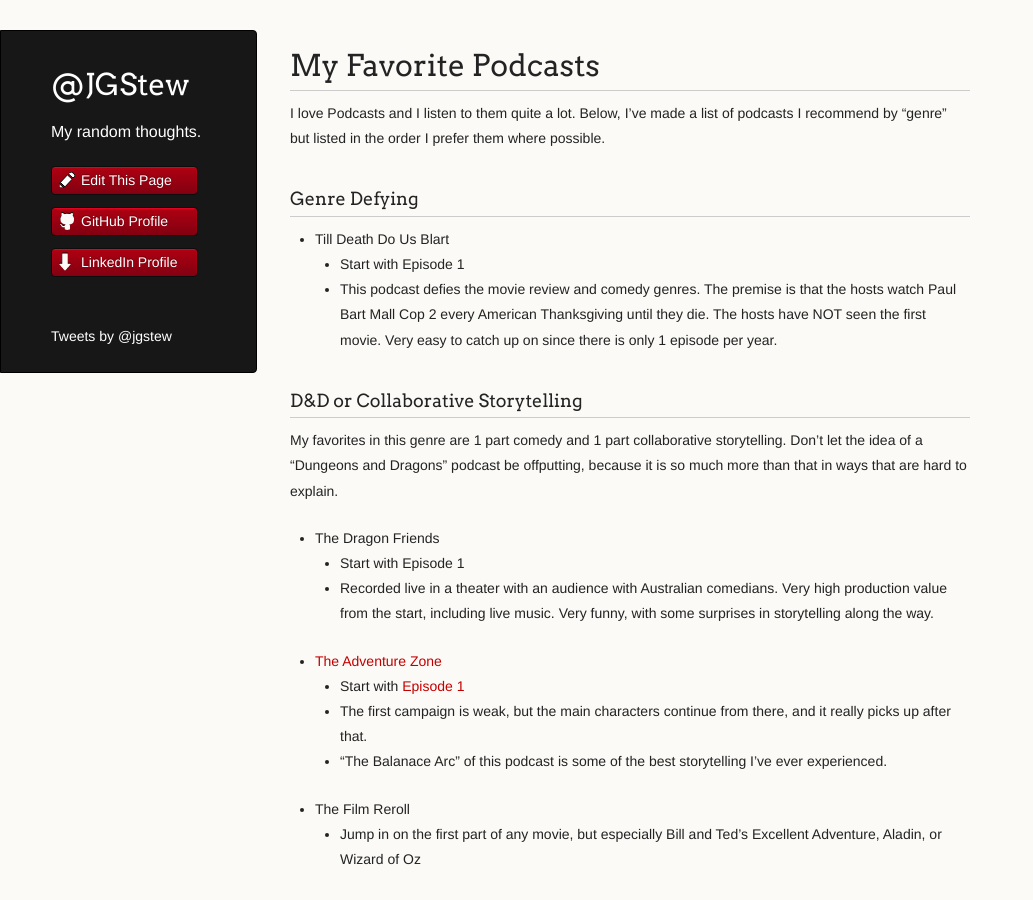
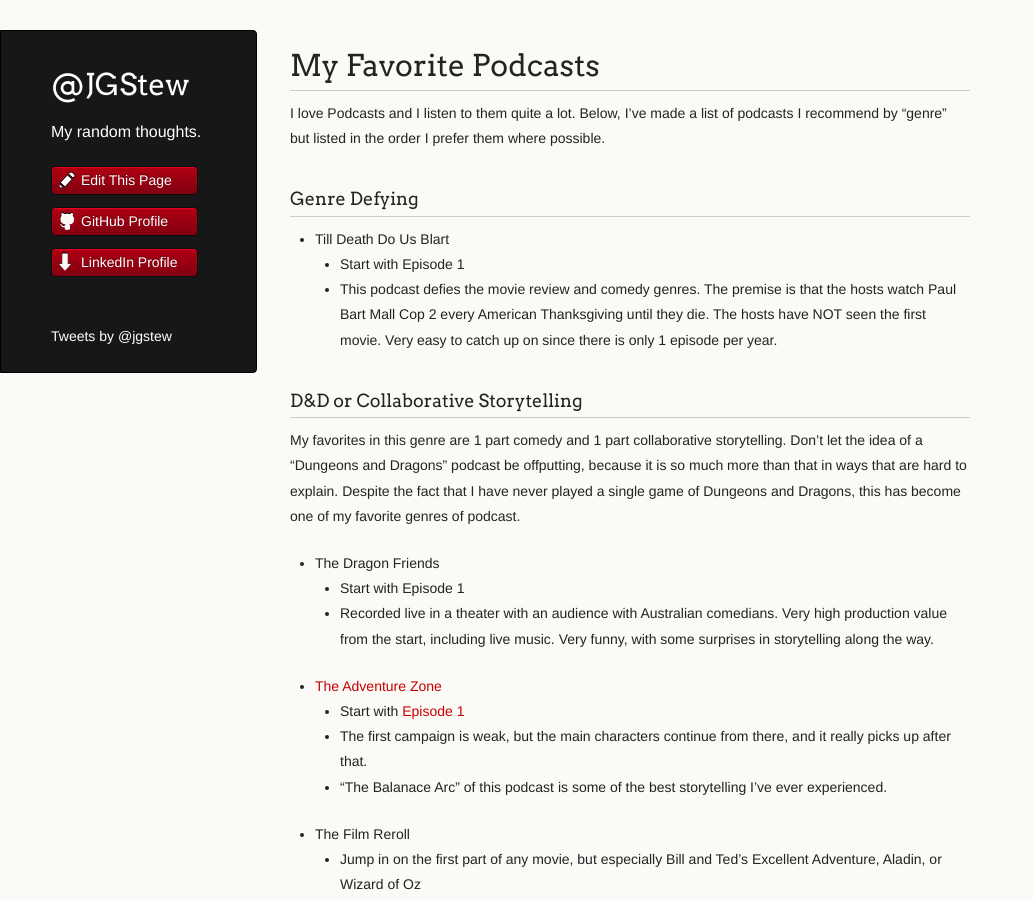
Before and after one commit to jgstew/jgstew.github.io, a Jekyll site: the page built from _posts/2018-01-01-My-Favorite-Podcasts.md, in a window 1280 px wide and 900 px high. Shown: the whole window, without its empty margins (0-1033 px from the left). Built offline with Jekyll 4.4.1, drawn with Linux system fonts in a browser that asks for light colours; nearby versions of some CDN libraries; comment, search, counter and statistics services are not loaded.

Commit message:
Update 2018-01-01-My-Favorite-Podcasts.md

```diff
--- a/_posts/2018-01-01-My-Favorite-Podcasts.md
+++ b/_posts/2018-01-01-My-Favorite-Podcasts.md
@@ -13,7 +13,7 @@ I love Podcasts and I listen to them quite a lot. Below, I've made a list of pod
 
 ### D&D or Collaborative Storytelling
 
-My favorites in this genre are 1 part comedy and 1 part collaborative storytelling. Don't let the idea of a "Dungeons and Dragons" podcast be offputting, because it is so much more than that in ways that are hard to explain.
+My favorites in this genre are 1 part comedy and 1 part collaborative storytelling. Don't let the idea of a "Dungeons and Dragons" podcast be offputting, because it is so much more than that in ways that are hard to explain. Despite the fact that I have never played a single game of Dungeons and Dragons, this has become one of my favorite genres of podcast.
 
 - The Dragon Friends
   - Start with Episode 1
```
